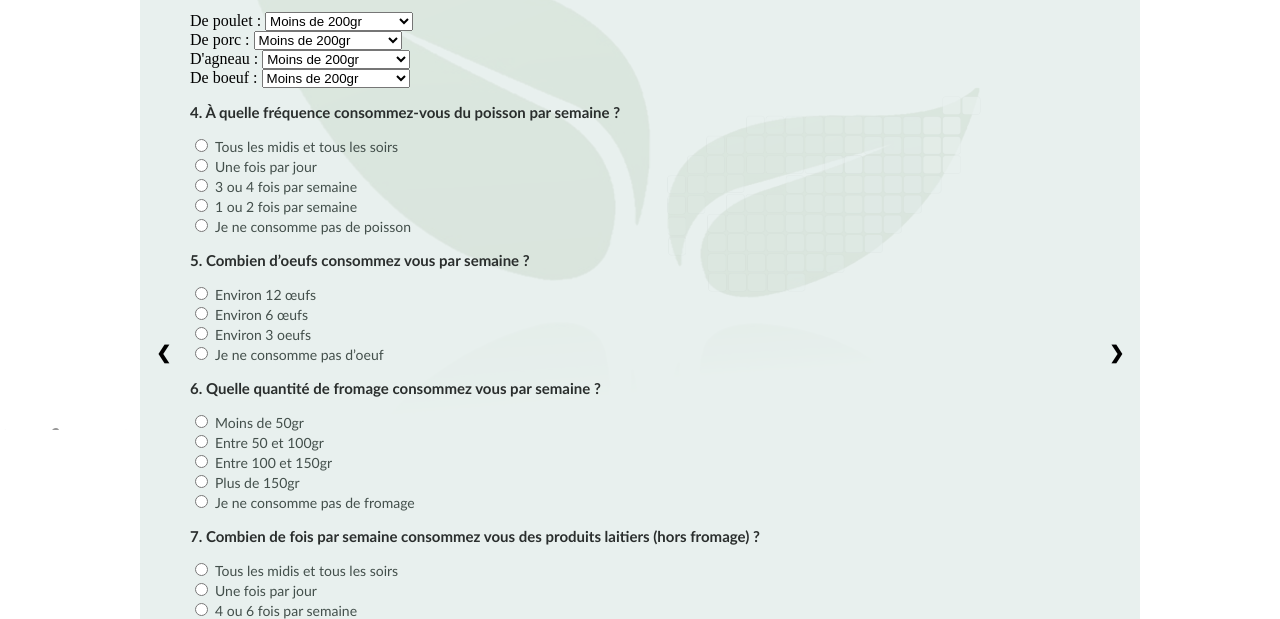
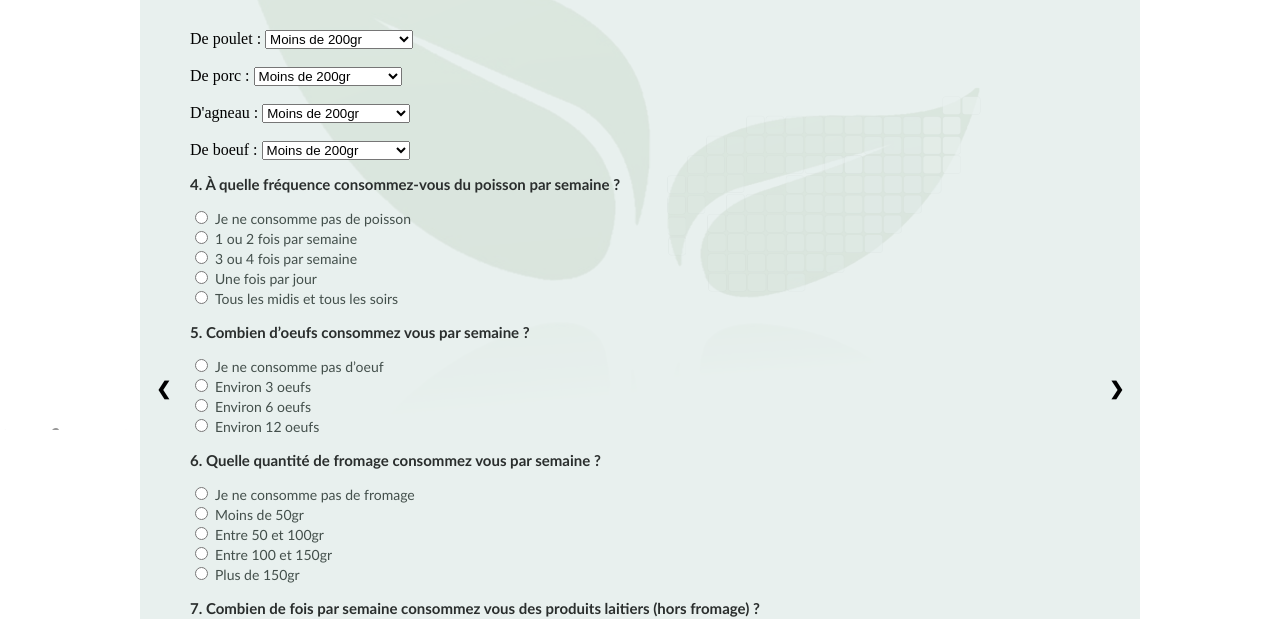
Before and after one commit to CTomm/ECORCE, a plain HTML site: page static/question.html in a window 1280 px wide. Shown: the part 196-815 px from the top of the page. Drawn offline with Linux system fonts and the light colour scheme.

Commit message:
Add files via upload
mise aux propre questions

```diff
--- a/static/question.html
+++ b/static/question.html
@@ -48,8 +48,9 @@ https://css-tricks.com/building-a-simple-quiz/
 
         <h3>3. Quelle(s) viande(s) et en quelle quantité consommez vous
             chaque semaine ?</h3>
-            <br>
+            <br><br>
             De poulet :
+
 
             <SELECT name="Q3_poulet" size="1" value="">
                 <OPTION value="0.1">Moins de 200gr
@@ -59,7 +60,7 @@ https://css-tricks.com/building-a-simple-quiz/
                 <OPTION value="0.9">Entre 800 et 1 000 gr
             </SELECT>
 
-            <br>
+            <br><br>
             De porc :
 
             <SELECT name="Q3_porc" size="1">
@@ -70,7 +71,7 @@ https://css-tricks.com/building-a-simple-quiz/
                 <OPTION value="0.9">Entre 800 et 1 000 gr
             </SELECT>
 
-            <br>
+            <br><br>
             D'agneau :
 
             <SELECT name="Q3_agneau" size="1">
@@ -81,7 +82,7 @@ https://css-tricks.com/building-a-simple-quiz/
                 <OPTION value="0.9">Entre 800 et 1 000 gr
             </SELECT>
 
-            <br>
+            <br><br>
             De boeuf :
 
             <SELECT name="Q3_boeuf" size="1">
@@ -97,13 +98,13 @@ https://css-tricks.com/building-a-simple-quiz/
         <h3>4. À quelle fréquence consommez-vous du poisson par semaine ?</h3>
 
             <div>
-                <input type="radio" name="Q4" id="Q4-A" value="14" required/>
-                <label for="Q4-A">Tous les midis et tous les soirs </label>
+                <input type="radio" name="Q4" id="Q4-A" value="0" required/>
+                <label for="Q4-A">Je ne consomme pas de poisson</label>
             </div>
 
             <div>
-                <input type="radio" name="Q4" id="Q4-B" value="7" required/>
-                <label for="Q4-B">Une fois par jour </label>
+                <input type="radio" name="Q4" id="Q4-B" value="1.5" required/>
+                <label for="Q4-B">1 ou 2 fois par semaine</label>
             </div>
 
             <div>
@@ -112,76 +113,75 @@ https://css-tricks.com/building-a-simple-quiz/
             </div>
 
             <div>
-                <input type="radio" name="Q4" id="Q4-D" value="1.5" required/>
-                <label for="Q4-D">1 ou 2 fois par semaine </label>
+                <input type="radio" name="Q4" id="Q4-D" value="7" required/>
+                <label for="Q4-D">Une fois par jour</label>
             </div>
 
             <div>
-                <input type="radio" name="Q4" id="Q4-E" value="0" required/>
-                <label for="Q4-E">Je ne consomme pas de poisson </label>
+                <input type="radio" name="Q4" id="Q4-E" value="14" required/>
+                <label for="Q4-E">Tous les midis et tous les soirs</label>
             </div>
 
         <h3>5. Combien d’oeufs consommez vous par semaine ?</h3>
 
             <div>
-                <input type="radio" name="Q5" id="Q5-A" value="12" required/>
-                <label for="Q5-A">Environ 12 œufs </label>
+                <input type="radio" name="Q5" id="Q5-A" value="0" required/>
+                <label for="Q5-A">Je ne consomme pas d’oeuf</label>
             </div>
 
             <div>
-                <input type="radio" name="Q5" id="Q5-B" value="6" required/>
-                <label for="Q5-B">Environ 6 œufs </label>
+                <input type="radio" name="Q5" id="Q5-B" value="3" required/>
+                <label for="Q5-B">Environ 3 oeufs</label>
             </div>
 
             <div>
-                <input type="radio" name="Q5" id="Q5-C" value="3" required/>
-                <label for="Q5-C">Environ 3 oeufs </label>
+                <input type="radio" name="Q5" id="Q5-C" value="6" required/>
+                <label for="Q5-C">Environ 6 oeufs</label>
             </div>
 
             <div>
-                <input type="radio" name="Q5" id="Q5-D" value="0" required/>
-                <label for="Q5-D">Je ne consomme pas d’oeuf </label>
+                <input type="radio" name="Q5" id="Q5-D" value="12" required/>
+                <label for="Q5-D">Environ 12 oeufs</label>
             </div>
 
         <h3>6. Quelle quantité de fromage consommez vous par semaine ?</h3>
 
             <div>
-                <input type="radio" name="Q6" id="Q6-A" value="0.05" required/>
+                <input type="radio" name="Q6" id="Q6-A" value="0" required/>
+                <label for="Q6-E">Je ne consomme pas de fromage </label>
+            </div>
+
+            <div>
+                <input type="radio" name="Q6" id="Q6-B" value="0.05" required/>
                 <label for="Q6-A">Moins de 50gr </label>
             </div>
 
             <div>
-                <input type="radio" name="Q6" id="Q6-B" value="0.075" required/>
+                <input type="radio" name="Q6" id="Q6-C" value="0.075" required/>
                 <label for="Q6-B">Entre 50 et 100gr </label>
             </div>
 
             <div>
-                <input type="radio" name="Q6" id="Q6-C" value="0.125" required/>
+                <input type="radio" name="Q6" id="Q6-D" value="0.125" required/>
                 <label for="Q6-C">Entre 100 et 150gr </label>
             </div>
 
             <div>
-                <input type="radio" name="Q6" id="Q6-D" value="0.2" required/>
+                <input type="radio" name="Q6" id="Q6-E" value="0.2" required/>
                 <label for="Q6-D">Plus de 150gr </label>
             </div>
-
-            <div>
-                <input type="radio" name="Q6" id="Q6-E" value="0" required/>
-                <label for="Q6-E">Je ne consomme pas de fromage </label>
-            </div>
-
 
 
         <h3>7. Combien de fois par semaine consommez vous des produits laitiers (hors fromage) ? </h3>
 
             <div>
-                <input type="radio" name="Q7" id="Q7-A" value="14" required/>
-                <label for="Q7-A">Tous les midis et tous les soirs </label>
+                <input type="radio" name="Q7" id="Q7-A" value="0" required/>
+                <label for="Q7-A">Je ne consomme pas de produits laitiers (hors fromage)</label>
             </div>
 
             <div>
-                <input type="radio" name="Q7" id="Q7-B" value="7" required/>
-                <label for="Q7-B">Une fois par jour </label>
+                <input type="radio" name="Q7" id="Q7-B" value="2" required/>
+                <label for="Q7-B">1 ou 3 fois par semaine</label>
             </div>
 
             <div>
@@ -190,13 +190,13 @@ https://css-tricks.com/building-a-simple-quiz/
             </div>
 
             <div>
-                <input type="radio" name="Q7" id="Q7-D" value="2" required/>
-                <label for="Q7-D">1 ou 3 fois par semaine </label>
+                <input type="radio" name="Q7" id="Q7-D" value="7" required/>
+                <label for="Q7-D">Une fois par jour</label>
             </div>
 
             <div>
-                <input type="radio" name="Q7" id="Q7-E" value="0" required/>
-                <label for="Q7-E">Je ne consomme pas de produits laitiers (hors fromage) </label>
+                <input type="radio" name="Q7" id="Q7-E" value="14" required/>
+                <label for="Q7-E">Tous les midis et tous les soirs</label>
             </div>
 
 
@@ -243,12 +243,12 @@ https://css-tricks.com/building-a-simple-quiz/
 
             <div>
                 <input type="number" id="Q9-A" name="Q9_electrique" step=1 min="0" max="9999999999" value="0">
-                <label for="Q9-A">consommation électrique par mois (en kWm/mois) </label>
+                <label for="Q9-A">consommation électrique par mois (en kWm/mois)</label>
             </div>
 
             <div>
                 <input type="number" id="Q9-B" name="Q9_gaz" step=1 min="0" max="9999999999" value="0">
-                <label for="Q9-A">consommation de gaz / propane par mois (en kWm/mois)</label>
+                <label for="Q9-A">consommation de gaz / propane par an (en kWm/an)</label>
             </div>
 
             <div>
@@ -276,50 +276,49 @@ https://css-tricks.com/building-a-simple-quiz/
 
         <h3>Distance parcourue en transports sur des trajets urbains/périurbains journaliers </h3>
 
-        <h3>12. Combien de kilomètre réalisez-vous par semaine en transports en communs ? </h3>
+        <h3>12. Combien de kilomètres réalisez-vous par semaine en transports en communs ? </h3>
 
             <div>
                 <input type="number" id="Q12-A" name="Q12" step=1 min="0" max="9999999999" value="0">
-                <label for="Q12-A">en transports en communs </label>
+                <label for="Q12-A">kilomètres par semaine  </label>
             </div>
 
-        <h3>13. Combien de kilomètre réalisez-vous en voiture par semaine (trajets quotidien) ? </h3>
+        <h3>13. Combien de kilomètres réalisez-vous en voiture par semaine (trajets quotidien) ? </h3>
 
             <div>
                 <input type="number" id="Q13-A" name="Q13" step=1 min="0" max="9999999999" value="0">
-                <label for="Q13-A">en voiture </label>
+                <label for="Q13-A">kilomètres par semaine</label>
             </div>
 
         <h3>Distance parcourue en transports sur des trajets nationaux ou internationaux annuels </h3>
 
-        <h3>14. Combien de kilomètre réalisez-vous par an, en transport en commun ferroviaires ? </h3>
+        <h3>14. Combien de kilomètre réalisez-vous par an, en transport en commun ferroviaire ? </h3>
 
             <div>
                 <input type="number" id="Q14-A" name="Q14" step=1 min="0" max="9999999999" value="0">
-                <label for="Q14-A">en transport en commun ferroviaires </label>
+                <label for="Q14-A">kilomètres par an</label>
             </div>
 
         <h3>15. Combien de kilomètres réalisez-vous en voiture (hors trajets quotidien) ?</h3>
 
             <div>
                 <input type="number" id="Q15-A" name="Q15" step=1 min="0" max="9999999999" value="0">
-                <label for="Q15-A">en voiture </label>
+                <label for="Q15-A">kilomètres par an</label>
             </div>
 
         <h3>16. Combien de kilomètres faites-vous en autocar ? </h3>
 
             <div>
                 <input type="number" id="Q16-A" name="Q16" step=1 min="0" max="9999999999" value="0">
-                <label for="Q16-A">en autocar </label>
+                <label for="Q16-A">kilomètres par an</label>
             </div>
 
         <h3>17. Combien de kilomètres faites-vous en avion ? </h3>
 
             <div>
                 <input type="number" id="Q17-A" name="Q17" step=1 min="0" max="9999999999" value="0">
-                <label for="Q17-A">en avion </label>
+                <label for="Q17-A">kilomètres par an</label>
             </div> <br>
-
 
     </div>
 
@@ -345,11 +344,6 @@ https://css-tricks.com/building-a-simple-quiz/
 </div>
 
 
-    Commentaire / Remarque: <br>
-        <textarea rows="5" cols="50">
-        </textarea>  <br>
-
-
 </form>
 
 <html>
```
Also changed, not shown: static/questionv.html (+18 -24 lines), static/questionvege.html (+35 -40 lines).
